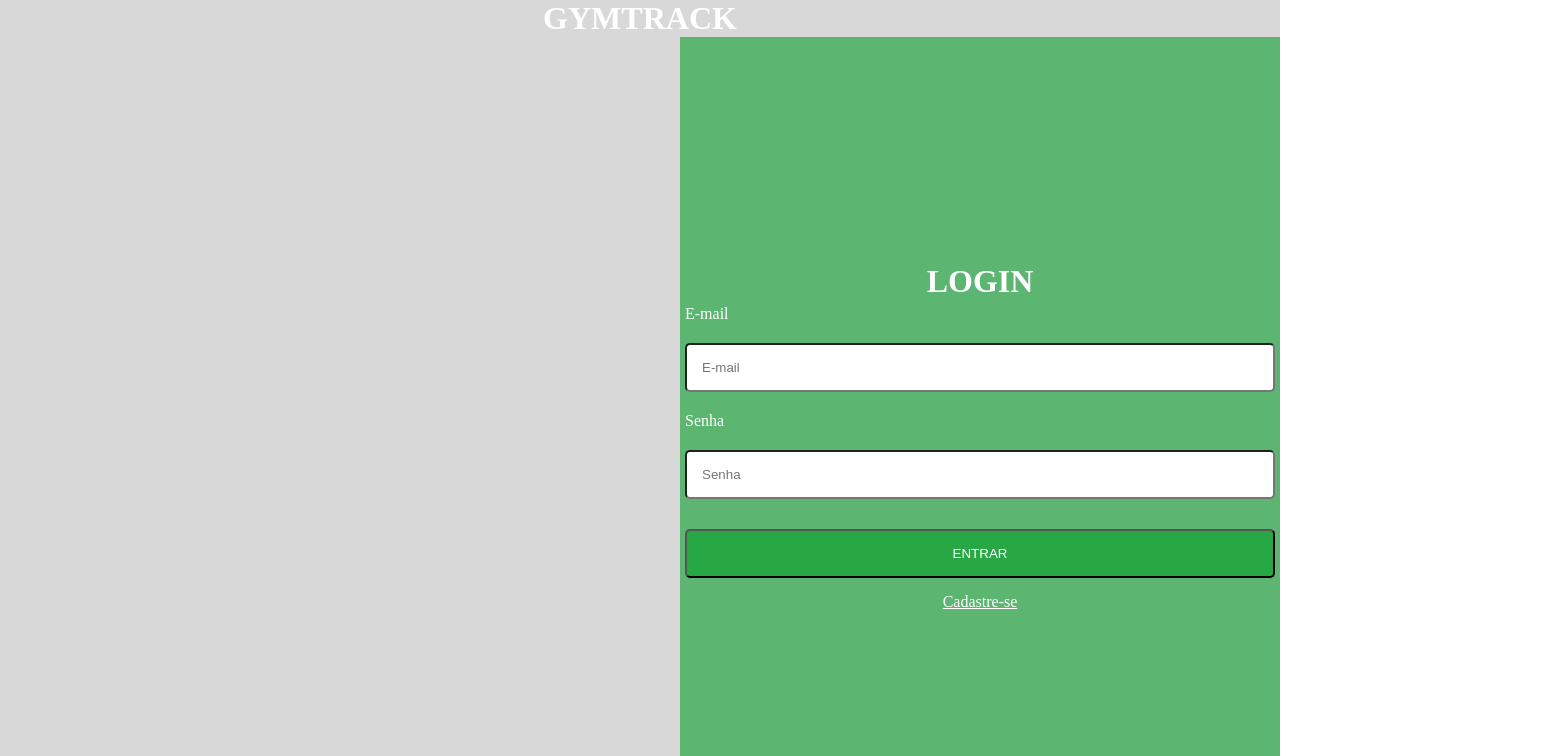
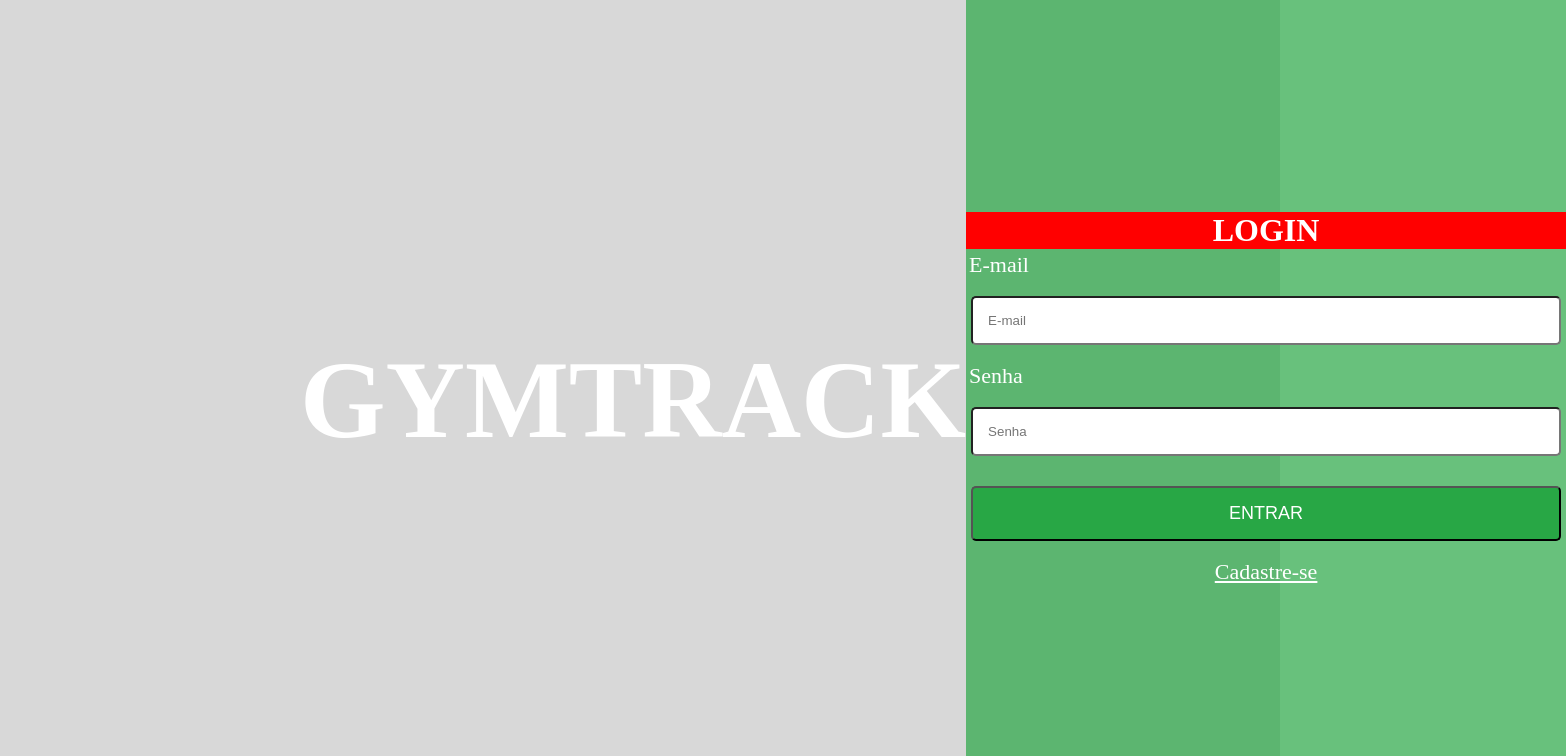
Before and after one commit to eliseu-daniel/frontGymTrack, a React (Vite) app: page / in a window 1280 px wide. Shown: the top 756 px of the page, 1566 px wide, since content can reach past the window. Built offline with nearby package versions, Linux system fonts and the light colour scheme.

Commit message:
css: titulo principal

```diff
--- a/src/components/LoginForm.css
+++ b/src/components/LoginForm.css
@@ -3,12 +3,16 @@
 }
 
 .namePrincipal{
+    display: flex;
+    justify-content: space-between;
+    align-items: center;
     background-color: #D8D8D8;
+    color: #FFFF;
 }
 
 .form{
     display: flex;
-    justify-content: end;
+    justify-content: flex-end;
 }
 
 .form-inputs{
@@ -17,17 +21,29 @@
     width: 600px;
     height: 100vh;
     background-color: #28a745b3;
-    color: #FFFF;
+
 }
 
-label{
-    margin: 5px;
+label, a{
+    margin: 3px;
+    font-size: 22px;
 }
 
-h1, a {
+.titulo{
+    font-size: 110px;
+    margin-left: 300px;
+}
+
+.sub-titulo{
     display: flex;
     justify-content: center;
-    align-items: center;
+    background-color: red ;
+    width: 600px;
+}
+
+.sub{
+    display: flex;
+    justify-content: center;
     color: #FFFF;
 }
 
@@ -40,4 +56,5 @@ input[type=email], input[type=password], input[type=submit]{
 input[type=submit]{
     background-color: #28a745;
     color: #FFFF;
+    font-size: 18px;
 }
--- a/src/components/LoginForm.jsx
+++ b/src/components/LoginForm.jsx
@@ -4,18 +4,20 @@ import './LoginForm.css'
 export function LoginForm() {
     return (
         <div className="namePrincipal">
-            <h1>GYMTRACK</h1>
-            <div className="form">
+            <h1 className="titulo">GYMTRACK</h1>
+            <main className="form">
                 <div className="form form-inputs">
-                    <h1>LOGIN</h1>
+                    <div className="sub-titulo">
+                        <h1 className="sub">LOGIN</h1>
+                    </div>
                     <label htmlFor="e-mail">E-mail</label>
                     <input type="email" id="email" name="email" placeholder="E-mail" />
                     <label htmlFor="senha">Senha</label>
                     <input type="password" name="senha" id="senha" placeholder="Senha" />
                     <input type="submit" value="ENTRAR" />
-                    <a href="Cadastre.jsx">Cadastre-se</a>
+                    <a className="sub" href="Cadastre.jsx">Cadastre-se</a>
                 </div>
-            </div>
+            </main>
         </div>
     )
 }
```
